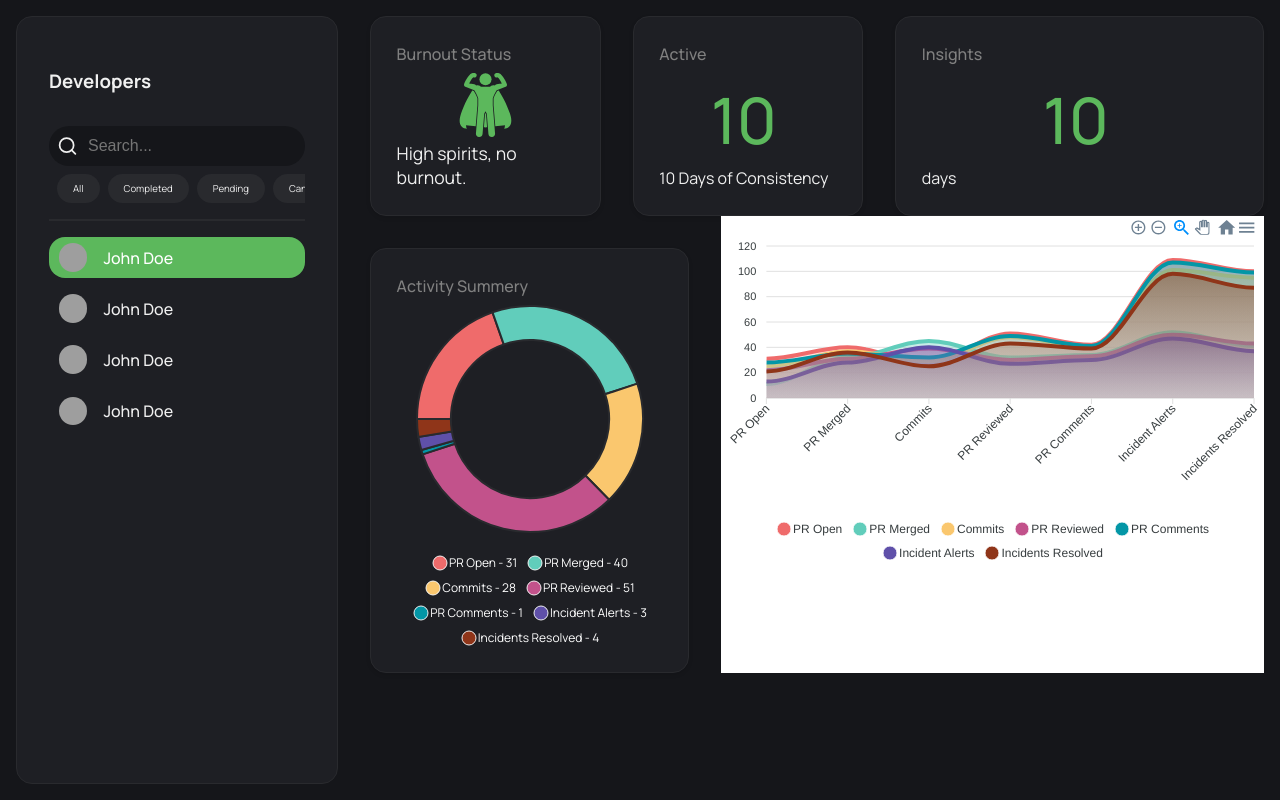
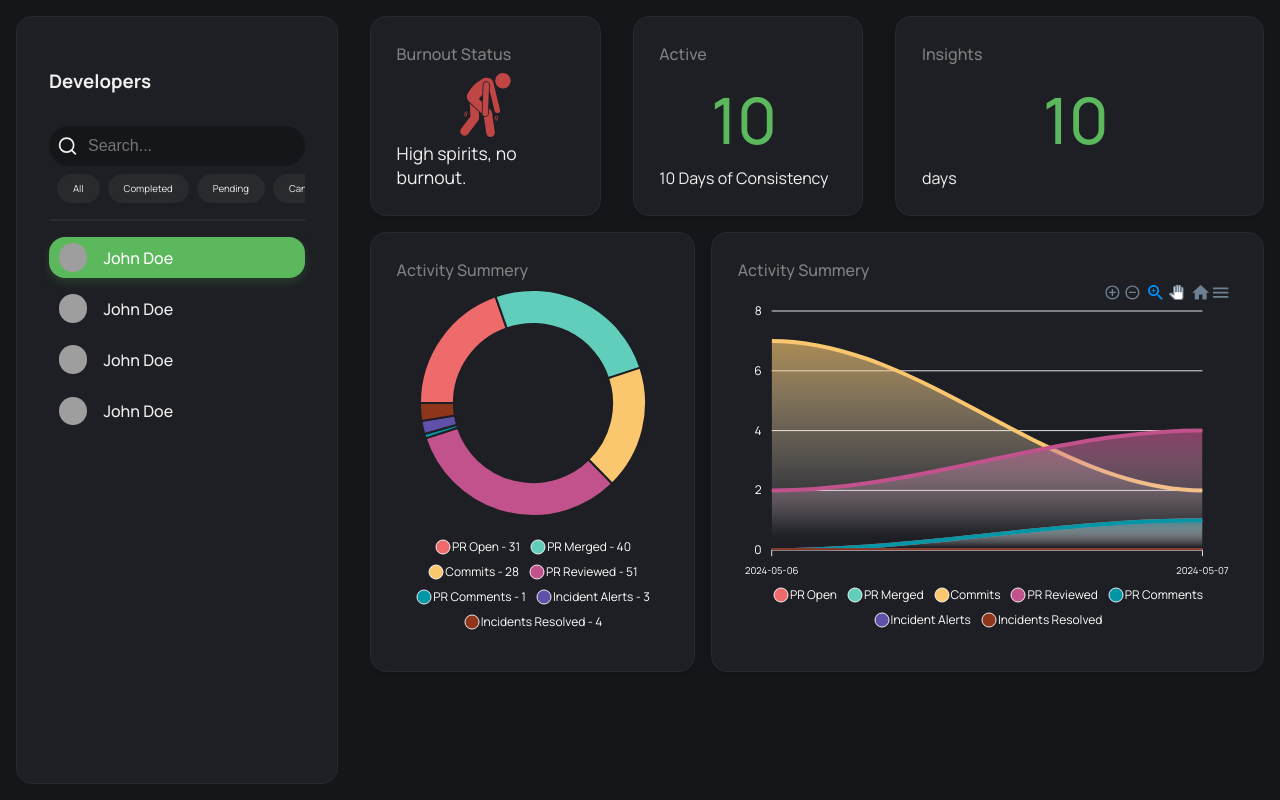
Before and after one commit to Rohit-Nandagawali/devdynamics-dashboard, a React (Create React App) app: page / in a window 1280 px wide. Built offline with nearby package versions, Linux system fonts and the light colour scheme; grey boxes are pictures that could not be loaded.

Commit message:
ui mostly completed

```diff
--- a/src/components/BurnoutCard.tsx
+++ b/src/components/BurnoutCard.tsx
@@ -1,21 +1,23 @@
 import React from 'react';
 import './BurnoutCard.css'
 import energy from '../assets/energy.svg'
+import tired from '../assets/tired.svg'
 
 
 interface BurnoutCardProps {
-
+    isBurnOut: boolean
 }
 
 
-const BurnoutCard: React.FC<BurnoutCardProps> = ({ }) => {
+const BurnoutCard: React.FC<BurnoutCardProps> = ({ isBurnOut }) => {
     return (
         <div className="burnout-card">
             <div className="burnoutcard-header">
                 <h3 className='burnout-status'>Burnout Status</h3>
             </div>
 
-            <img className='burnout-icon' src={energy} alt="" />
+            <img className='burnout-icon' src={isBurnOut ? tired : energy} alt="" />
+            {/* <img className='burnout-icon' src={tired} alt="" /> */}
             <span className="burnout-msg">{"High spirits, no burnout."}</span>
 
         </div>
--- a/src/components/DailyActivity.tsx
+++ b/src/components/DailyActivity.tsx
@@ -3,36 +3,137 @@ import { ApexOptions } from "apexcharts";
 const DailyActivity: React.FC = () => {
 
 
-    const series = [
+    // Define the interface for the series data
+    interface SeriesData {
+        name: string;
+        data: number[];
+    }
+
+    // Sample data
+    const rawData = [
         {
-            name: 'PR Open',
-            data: [31, 40, 28, 51, 42, 109, 100]
+            "date": "2024-05-06",
+            "items": {
+                "children": [
+                    {
+                        "count": "0",
+                        "label": "PR Open",
+                        "fillColor": "#EF6B6B"
                     },
                     {
-            name: 'PR Merged',
-            data: [11, 32, 45, 32, 34, 52, 41]
+                        "count": "0",
+                        "label": "PR Merged",
+                        "fillColor": "#61CDBB"
                     },
                     {
-            name: 'Commits',
-            data: [25, 37, 29, 48, 40, 101, 95]
+                        "count": "7",
+                        "label": "Commits",
+                        "fillColor": "#FAC76E"
                     },
                     {
-            name: 'PR Reviewed',
-            data: [22, 31, 39, 30, 33, 50, 43]
+                        "count": "2",
+                        "label": "PR Reviewed",
+                        "fillColor": "#C2528B"
                     },
                     {
-            name: 'PR Comments',
-            data: [28, 35, 32, 49, 41, 107, 99]
+                        "count": "0",
+                        "label": "PR Comments",
+                        "fillColor": "#0396A6"
                     },
                     {
-            name: 'Incident Alerts',
-            data: [13, 28, 40, 27, 30, 47, 37]
+                        "count": "0",
+                        "label": "Incident Alerts",
+                        "fillColor": "#5F50A9"
                     },
                     {
-            name: 'Incidents Resolved',
-            data: [21, 36, 25, 43, 39, 98, 87]
+                        "count": "0",
+                        "label": "Incidents Resolved",
+                        "fillColor": "#8F3519"
                     }
+                ]
+            }
+        },
+        {
+            "date": "2024-05-07",
+            "items": {
+                "children": [
+                    {
+                        "count": "1",
+                        "label": "PR Open",
+                        "fillColor": "#EF6B6B"
+                    },
+                    {
+                        "count": "0",
+                        "label": "PR Merged",
+                        "fillColor": "#61CDBB"
+                    },
+                    {
+                        "count": "2",
+                        "label": "Commits",
+                        "fillColor": "#FAC76E"
+                    },
+                    {
+                        "count": "4",
+                        "label": "PR Reviewed",
+                        "fillColor": "#C2528B"
+                    },
+                    {
+                        "count": "1",
+                        "label": "PR Comments",
+                        "fillColor": "#0396A6"
+                    },
+                    {
+                        "count": "0",
+                        "label": "Incident Alerts",
+                        "fillColor": "#5F50A9"
+                    },
+                    {
+                        "count": "0",
+                        "label": "Incidents Resolved",
+                        "fillColor": "#8F3519"
+                    }
+                ]
+            }
+        }
+    ]
+
+    // Extract labels and colors
+    const labels = [
+        'PR Open',
+        'PR Merged',
+        'Commits',
+        'PR Reviewed',
+        'PR Comments',
+        'Incident Alerts',
+        'Incidents Resolved'
     ];
+
+    const colors = [
+        '#EF6B6B',
+        '#61CDBB',
+        '#FAC76E',
+        '#C2528B',
+        '#0396A6',
+        '#5F50A9',
+        '#8F3519'
+    ];
+
+    // Initialize series data structure with explicit type
+    const seriesData: SeriesData[] = labels.map(label => ({
+        name: label,
+        data: []
+    }));
+
+    // Fill series data
+    rawData.forEach(entry => {
+        entry.items.children.forEach(item => {
+            const seriesIndex = labels.indexOf(item.label);
+            if (seriesIndex !== -1) {
+                seriesData[seriesIndex].data.push(parseInt(item.count, 10));
+            }
+        });
+    });
+
 
 
 
@@ -44,8 +145,9 @@ const DailyActivity: React.FC = () => {
 
 
         chart: {
-            height: 350,
-            type: 'area'
+            height: 300,
+            type: 'area',
+
         },
 
         dataLabels: {
@@ -53,6 +155,52 @@ const DailyActivity: React.FC = () => {
         },
         stroke: {
             curve: 'smooth'
+        },
+        fill: {
+            type: 'gradient',
+            gradient: {
+                shadeIntensity: 1,
+                inverseColors: false,
+                opacityFrom: 0.8,
+                opacityTo: 0,
+                stops: [0, 90, 100]
+            },
+        },
+        tooltip: {
+            theme: 'dark',
+            x: {
+                format: 'dd/MM/yy'
+            }
+        },
+        xaxis: {
+            type: 'category',
+            categories: rawData.map(entry => entry.date),
+            labels: {
+                style: {
+                    colors: '#ffffff',
+                    fontSize: '0.6rem',
+                    fontFamily: 'Manrope, Arial, sans-serif'
+                }
+            }
+        },
+        yaxis: {
+            labels: {
+                style: {
+                    colors: '#ffffff', // Change this to your desired color
+                    fontSize: '12px',
+                    fontFamily: 'Manrope, Arial, sans-serif'
+                }
+            }
+        },
+        legend: {
+            position: 'bottom',
+            fontFamily: 'Manrope, Arial, sans-serif',
+
+            labels: {
+
+                colors: '#ffffff',
+                useSeriesColors: false
+            }
         },
 
 
@@ -74,7 +222,7 @@ const DailyActivity: React.FC = () => {
         <ReactApexChart
             type="area"
             options={options}
-            series={series}
+            series={seriesData}
             height={350}
         />
     );
--- a/src/components/Dashboard.css
+++ b/src/components/Dashboard.css
@@ -17,11 +17,13 @@
 .dashboard-content-second {
     display: grid;
     grid-template-columns: 1fr 1.7fr;
-    gap: 2rem;
+    gap: 1rem;
+    margin-top: 1rem;
 }
 
-.dashboard-summery {
-    margin-top: 2rem;
+.dashboard-summery,
+.developer-activity {
+
     background-color: var(--primary-bg-color);
     border-radius: 1rem;
     padding: 1.6rem;
@@ -36,7 +38,3 @@
     color: var(--secondary-text-color);
 
 }
-
-.developer-activity {
-    background-color: white;
-}
--- a/src/components/Dashboard.tsx
+++ b/src/components/Dashboard.tsx
@@ -10,7 +10,7 @@ const Dashboard: React.FC = () => {
     return (
         <div className="dashboard">
             <div className="dashboard-content-first">
-                <BurnoutCard />
+                <BurnoutCard isBurnOut={true} />
                 <ActiveCard title={"Active"} number={10} unit={"10 Days of Consistency"} />
                 <ActiveCard title={"Insights"} number={10} unit={"days"} />
             </div>
@@ -22,6 +22,9 @@ const Dashboard: React.FC = () => {
                     <DashboardSummery />
                 </div>
                 <div className="developer-activity">
+                    <div className="dashboard-summery-header">
+                        <h3>Activity Summery</h3>
+                    </div>
                     <DailyActivity />
                 </div>
             </div>
--- a/src/components/DashboardSummery.tsx
+++ b/src/components/DashboardSummery.tsx
@@ -16,7 +16,7 @@ const DashboardSummery: React.FC = () => {
         stroke: {
             show: true,
             width: 2,
-            colors: ['#292a2e']
+            colors: ['#1E1F24']
         },
 
         chart: {
--- a/src/components/UserCard.css
+++ b/src/components/UserCard.css
@@ -6,11 +6,17 @@
     border-radius: 1rem;
     cursor: pointer;
 
+
+}
+
+.user-card:hover {
+    background-color: var(--secondary-bg-color);
 }
 
 .user-card.active {
     background-color: var(--primary-color);
     color: white;
+    box-shadow: 0 4px 8px rgba(92, 184, 92, 0.2);
 }
 
 .user-image {
--- a/src/styles/styles.css
+++ b/src/styles/styles.css
@@ -2,7 +2,6 @@
 
 :root {
     --primary-color: #5cb85c;
-    /* --primary-color: #4dc57b; */
     --primary-bg-color: #1E1F24;
     --secondary-bg-color: #292a2e;
     --background-bg-color: #15161A;
@@ -25,3 +24,15 @@ body {
     display: flex;
     height: 100vh;
 }
+
+.apexcharts-menu {
+    background-color: var(--secondary-bg-color) !important;
+}
+
+.apexcharts-menu-item {
+    color: var(--text-color) !important;
+}
+
+.apexcharts-menu-item:hover {
+    color: var(--secondary-bg-color) !important;
+}
```
Also changed, not shown: src/assets/tired.svg. Lines whose indentation alone changed are shown as unchanged.
